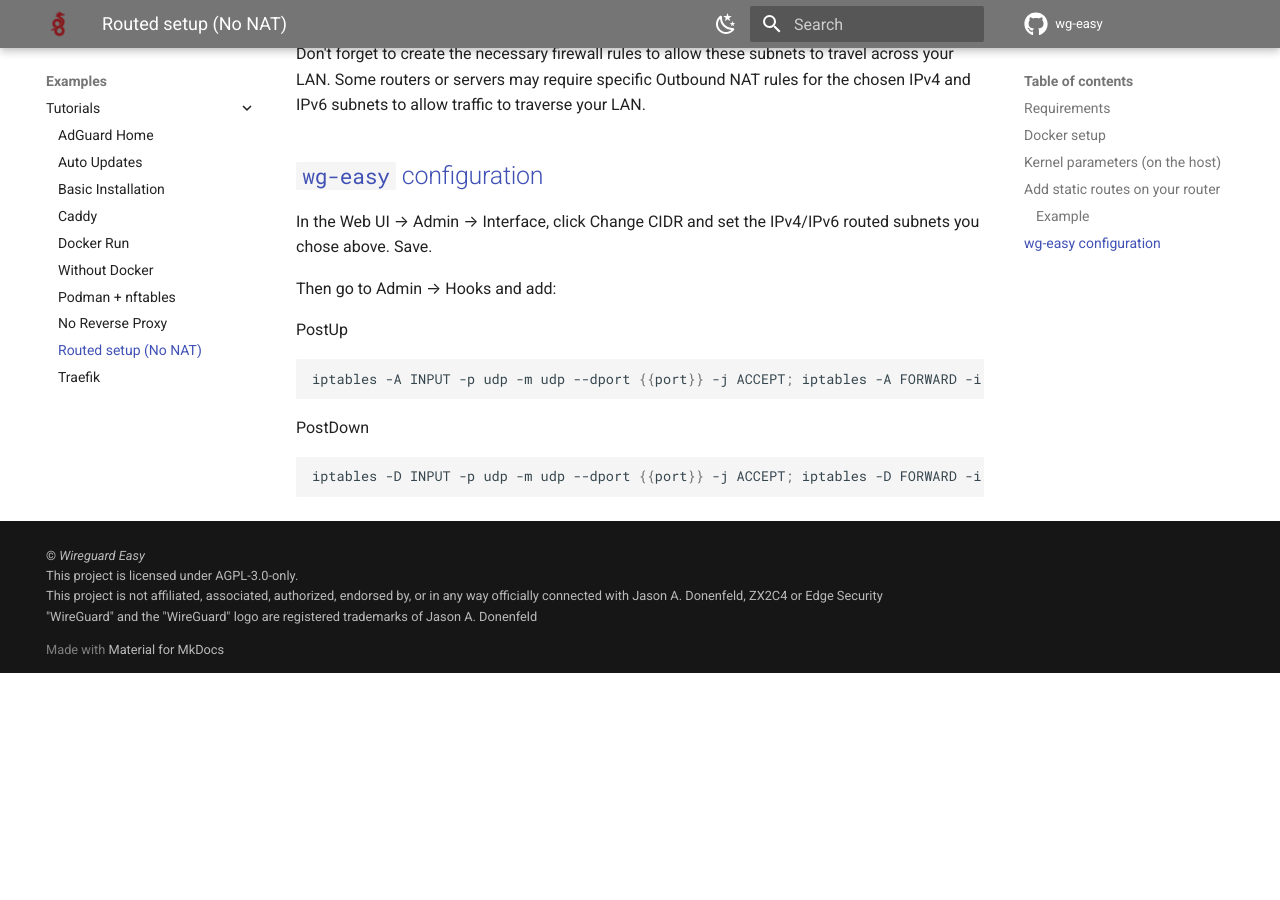
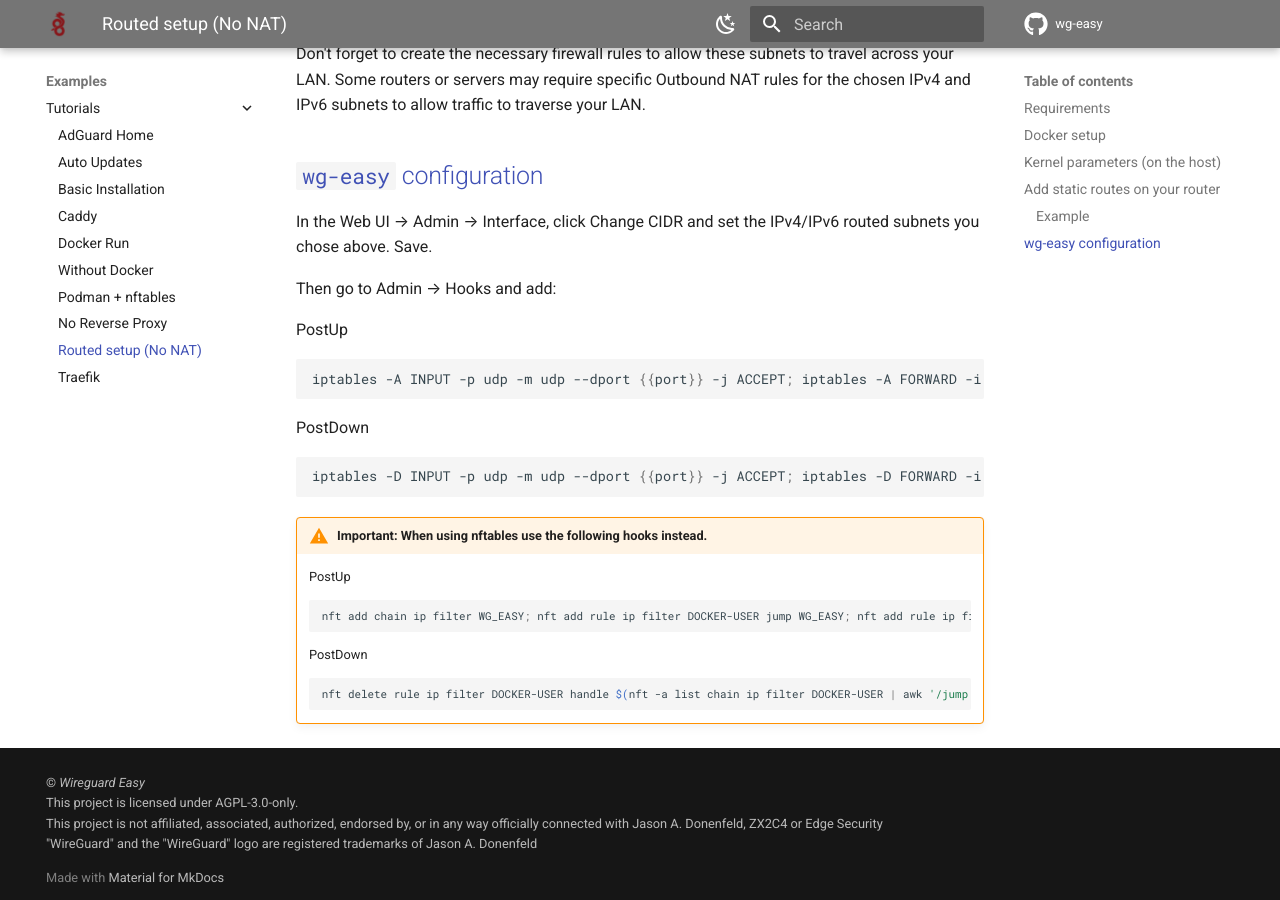
Before and after one commit to wg-easy/wg-easy, an MkDocs documentation site: the page built from docs/content/examples/tutorials/routed.md, in a window 1280 px wide and 900 px high, scrolled down 1941 px. Built offline with MkDocs 1.6.1 and Material for MkDocs 9.7.7, drawn with Linux system fonts in a browser that asks for light colours; comment, search, counter and statistics services are not loaded; the version menu is left out; before the commit the page ends 2614 px from its top, so only the background shows below that.

Commit message:
feat(docs): Extend docs for routed setup with nftables (#2380)
* Extend docs for routed setup with nftables

When using nftables in a routed setup different up and down hooks need to be used.
To limit interaction with docker managed chains a custom WG_EASY chain is added as a jump target.
Since nft only supports deletion via handles awk is needed to get the handle of the jump rule for deletion

* Remove link to podman-nft

* Fix formatting according to prettier rules

* Add additional whitespace

````diff
--- a/docs/content/examples/tutorials/routed.md
+++ b/docs/content/examples/tutorials/routed.md
@@ -93,3 +93,19 @@
 ```shell
 iptables -D INPUT -p udp -m udp --dport {{port}} -j ACCEPT; iptables -D FORWARD -i wg0 -j ACCEPT; iptables -D FORWARD -o wg0 -j ACCEPT; ip6tables -D INPUT -p udp -m udp --dport {{port}} -j ACCEPT; ip6tables -D FORWARD -i wg0 -j ACCEPT; ip6tables -D FORWARD -o wg0 -j ACCEPT
 ```
+
+/// warning | Important: When using nftables use the following hooks instead.
+
+PostUp
+
+```shell
+nft add chain ip filter WG_EASY; nft add rule ip filter DOCKER-USER jump WG_EASY; nft add rule ip filter WG_EASY iifname {{device}} accept; nft add rule ip filter WG_EASY oifname {{device}} accept; nft add chain ip6 filter WG_EASY; nft add rule ip6 filter DOCKER-USER jump WG_EASY; nft add rule ip6 filter WG_EASY iifname {{device}} accept; nft add rule ip6 filter WG_EASY oifname {{device}} accept;
+```
+
+PostDown
+
+```shell
+nft delete rule ip filter DOCKER-USER handle $(nft -a list chain ip filter DOCKER-USER | awk '/jump WG_EASY/ {print $NF}'); nft flush chain ip filter WG_EASY; nft delete chain ip filter WG_EASY; nft delete rule ip6 filter DOCKER-USER handle $(nft -a list chain ip6 filter DOCKER-USER | awk '/jump WG_EASY/ {print $NF}'); nft flush chain ip6 filter WG_EASY; nft delete chain ip6 filter WG_EASY
+```
+
+///
````
